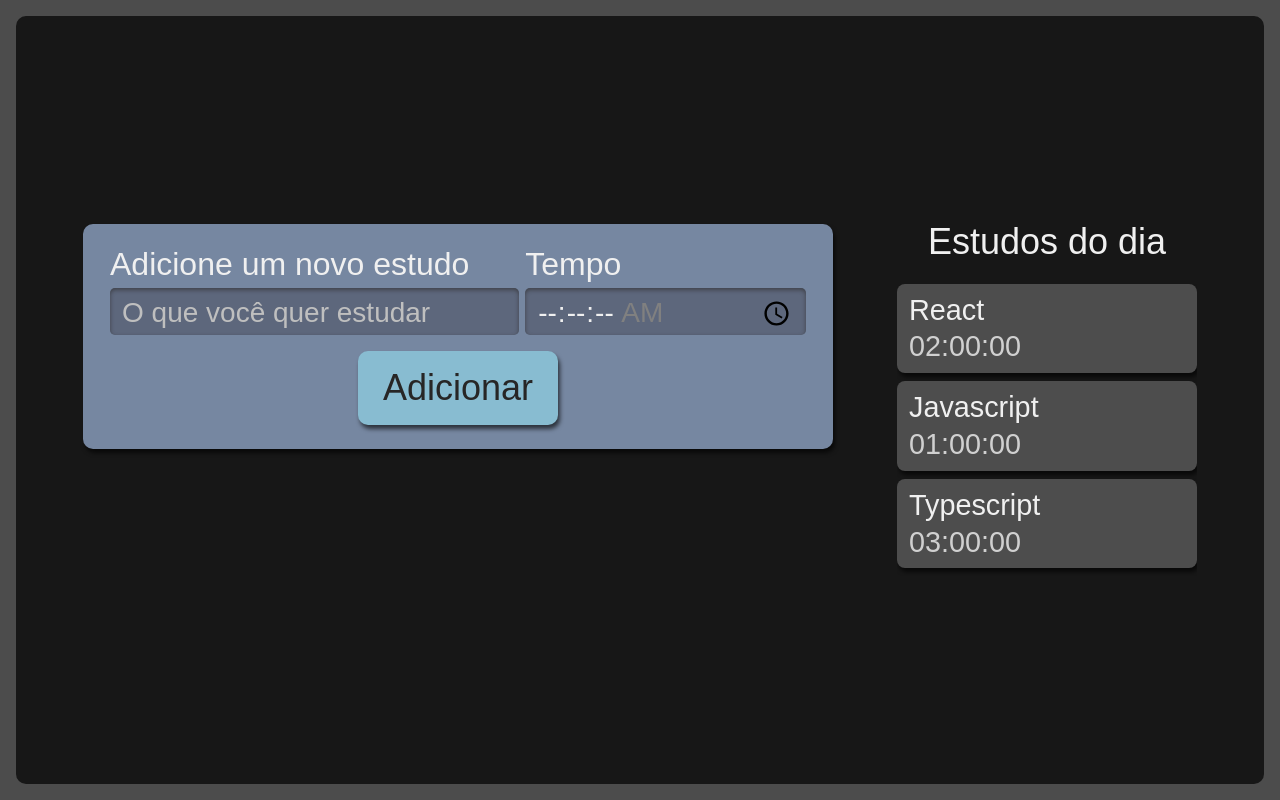
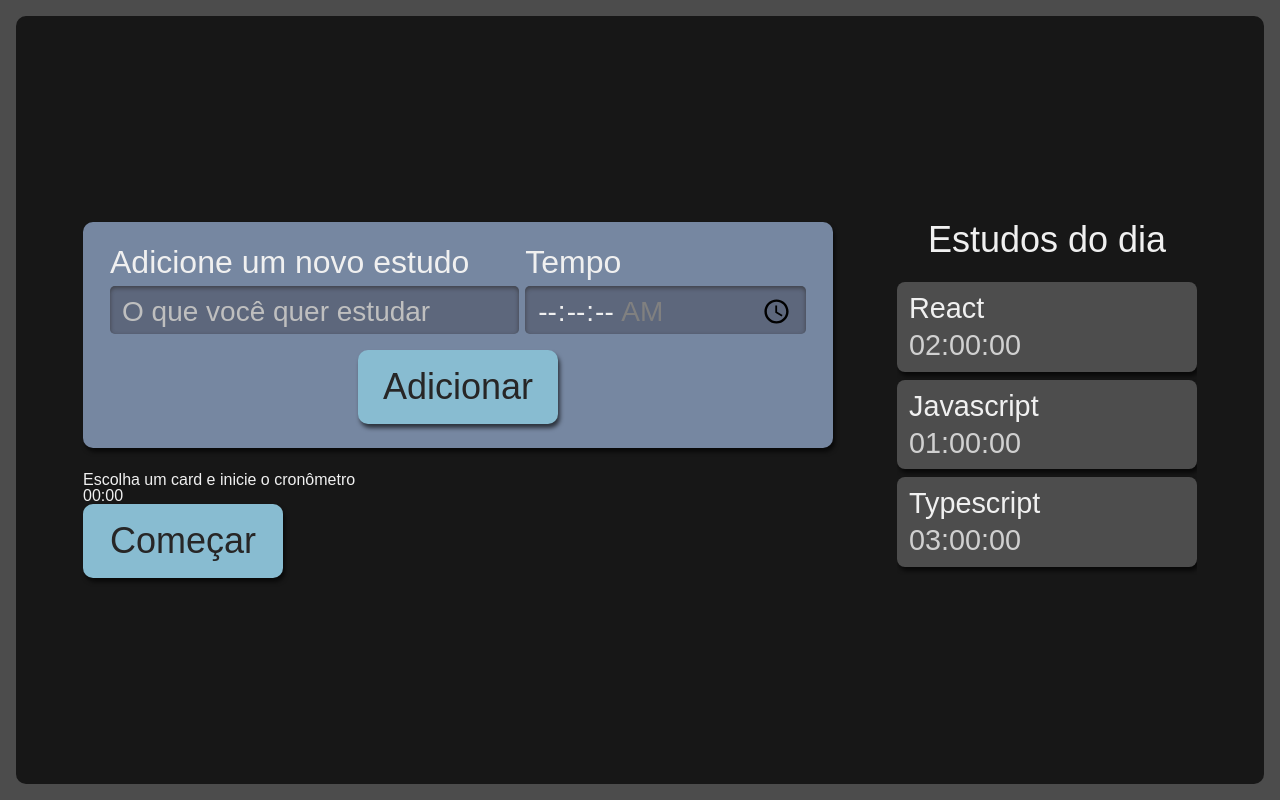
Before and after one commit to Nadson-Cutrim/alura-studies, a React (Create React App) app: page / in a window 1280 px wide. Built offline with nearby package versions, Linux system fonts and the light colour scheme.

Commit message:
Criando o cronômetro

```diff
--- /dev/null
+++ b/src/components/Cronometro/Relogio/index.tsx
@@ -0,0 +1,13 @@
+import React from 'react';
+
+export function Relogio() {
+    return (
+        <React.Fragment>
+        <span>0</span>
+        <span>0</span>
+        <span>:</span>
+        <span>0</span>
+        <span>0</span>
+        </React.Fragment>
+    );
+}
--- /dev/null
+++ b/src/components/Cronometro/index.tsx
@@ -0,0 +1,17 @@
+import Botao from "../Botao";
+import { Relogio } from "./Relogio";
+
+export default function Cronometro() {
+    return(
+        <div>
+            <p>Escolha um card e inicie o cronômetro</p>
+
+            <div>
+                <Relogio />
+            </div>
+            <Botao>
+                Começar
+            </Botao>
+        </div>
+    )
+}
--- a/src/pages/App.tsx
+++ b/src/pages/App.tsx
@@ -2,12 +2,14 @@
 import Formulario from '../components/Formulario';
 import Lista from '../components/Lista';
 import style from './App.module.scss';
+import Cronometro from '../components/Cronometro';
 
 function App() {
   return (
     <div className={style.AppStyle}>
       <Formulario />
       <Lista />
+      <Cronometro />
     </div>
   );
 }
```
